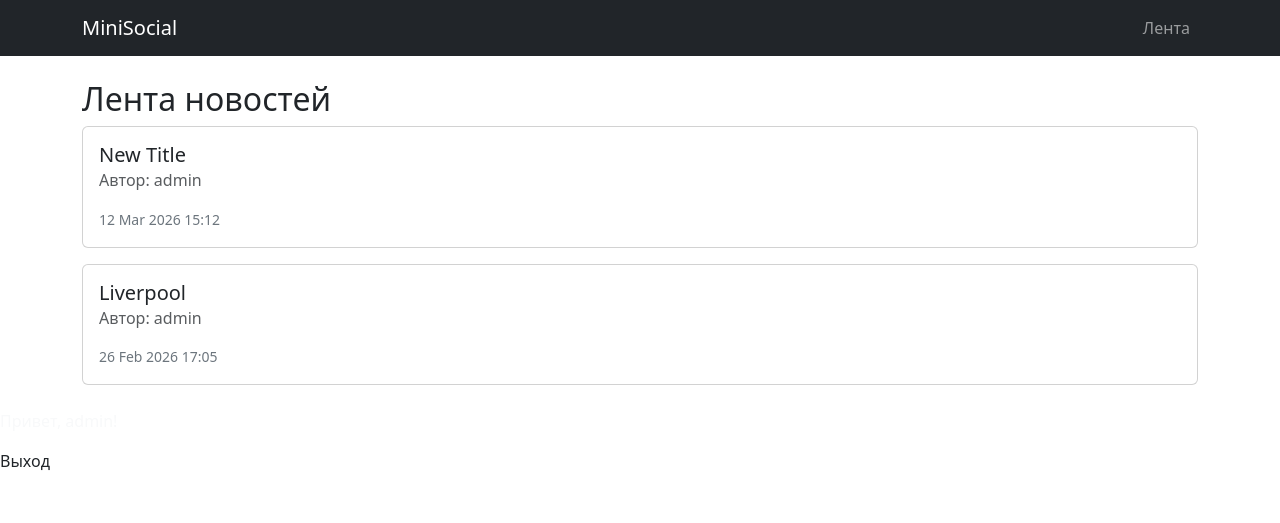
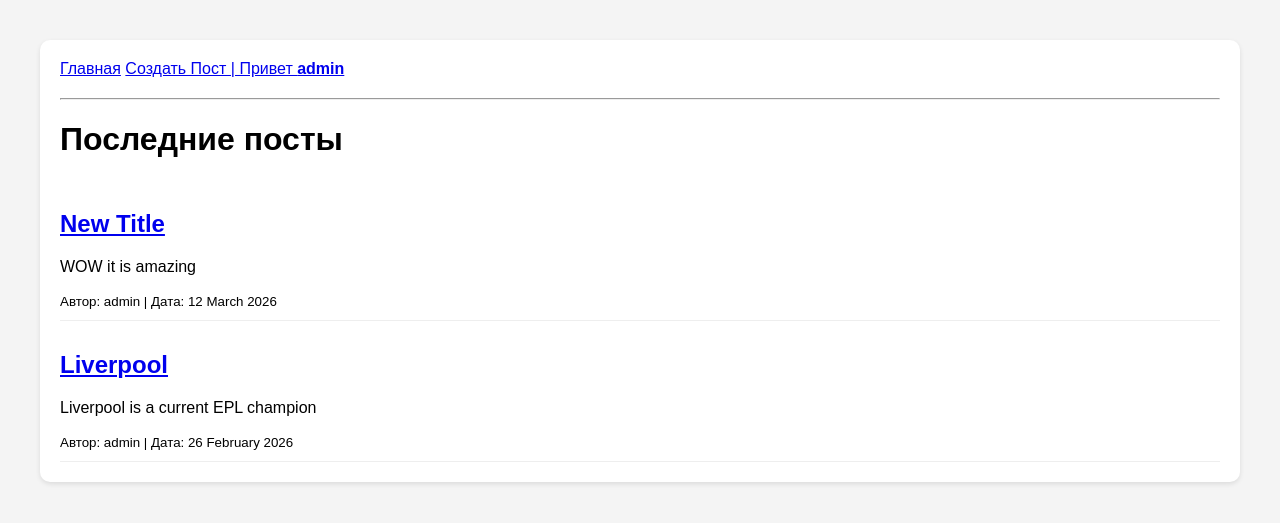
Before and after one commit to almasiks/outpeer, a Django app: page / in a window 1280 px wide. Shown: the top 523 px of the page. Run offline with Django 5.2, Linux system fonts and the light colour scheme; a user stored in the database is signed in; data comes from the database, SQL or seed files in the repository; both versions use the stored data as it was after the commit.

Commit message:
Шаблонизатор

```diff
--- a/minisocial_project/posts/urls.py
+++ b/minisocial_project/posts/urls.py
@@ -4,6 +4,7 @@ from . import views
 urlpatterns = [
     path('', views.post_list, name='post_list'),
     path('user/<int:user_id>/posts/', views.user_posts, name='user_posts'),
+    path('<int:post_id>/', views.post_detail, name='post_detail'),
     path('posts/create/', views.create_post, name='create_post'),
     path('posts/<int:post_id>/edit/', views.edit_post, name='edit_post'),
     path('posts/<int:post_id>/delete/', views.delete_post, name='delete_post'),
--- /dev/null
+++ b/minisocial_project/templates/posts/base.html
@@ -0,0 +1,32 @@
+<!DOCTYPE html>
+<html lang="en">
+<head>
+    <meta charset="UTF-8">
+    <title>{% block title %}MiniSocial{% endblock %}</title>
+<style>
+    body{
+        font-family: sans-serif;
+        margin: 40px;
+        background: #f4f4f4;
+    }
+    .container{ background: white; padding: 20px; border-radius: 10px; box-shadow: 0 2px 5px rgba(0,0,0,0.1); }
+        nav { margin-bottom: 20px; }
+        .post { border-bottom: 1px solid #eee; padding: 10px 0; }
+        .error { color: red; }
+</style>
+</head>
+<body>
+    <div class="container">
+        <nav>
+            <a href="{% url 'post_list' %}">Главная</a>
+            {% if user.is_authenticated %}
+                <a href="{% url 'create_post' %}">Создать Пост | Привет <b>{{ user.username }}</b></a>
+                {% else %}
+                <a href="/admin/">Войти</a>
+            {% endif %}
+        </nav>
+        <hr>
+    {% block content %}{% endblock %}
+    </div>
+</body>
+</html>
--- /dev/null
+++ b/minisocial_project/templates/posts/post_list.html
@@ -0,0 +1,24 @@
+{% extends "posts/base.html" %}
+
+{% block title %}Лента новостей{% endblock %}
+
+{% block content %}
+    <h1>Последние посты</h1>
+
+    {% for post in posts %}
+        <div class="post">
+
+            <h2><a href="{% url 'post_detail' post.id %}">{{ post.title|title }}</a></h2>
+
+
+            <p>{{ post.content|truncatewords:20|linebreaks }}</p>
+
+            <small>
+                Автор: {{ post.author.username|default:"Аноним" }} |
+                Дата: {{ post.created_at|date:"d E Y" }}
+            </small>
+        </div>
+    {% empty %}
+        <p>Постов пока нет. Будьте первым!</p>
+    {% endfor %}
+{% endblock %}
```
Also changed, not shown: minisocial_project/templates/posts/post_detail.html (+28 -9 lines), minisocial_project/db.sqlite3.
